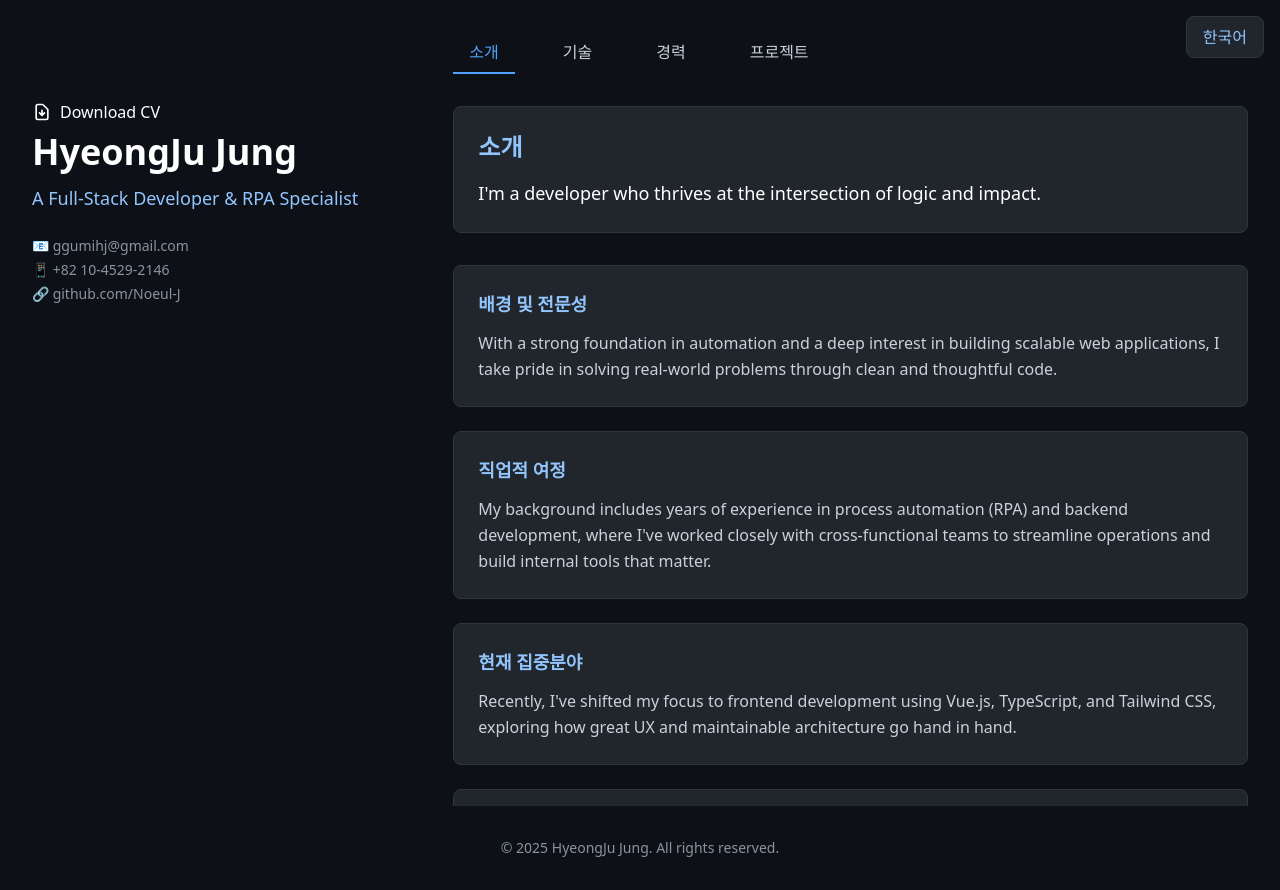
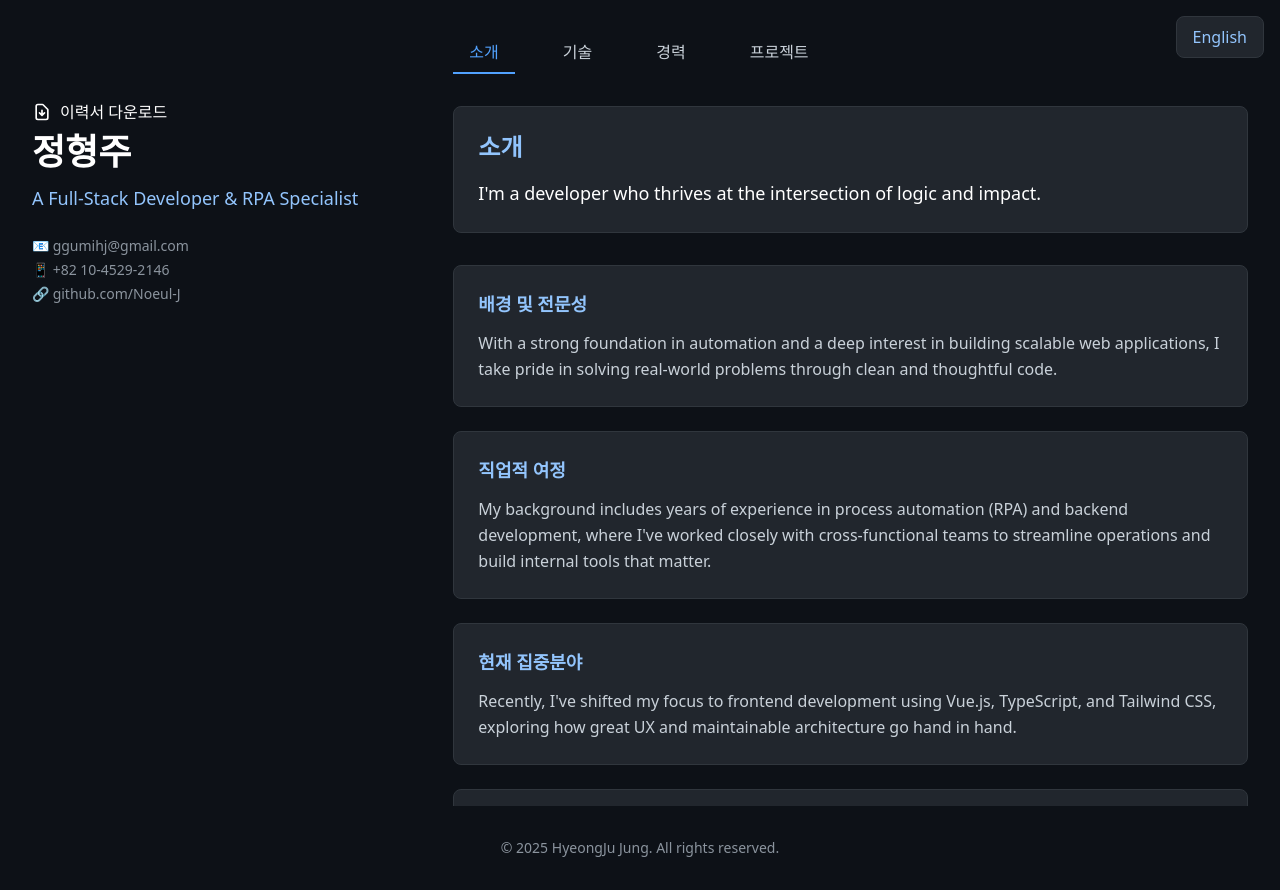
Before and after one commit to Noeul-J/portfolio, a Vue app in the folder frontend/: page /home in a window 1280 px wide. Built offline with nearby package versions, Linux system fonts and the light colour scheme.

Commit message:
leftside 다국어 지원

```diff
--- a/frontend/src/components/leftSide.vue
+++ b/frontend/src/components/leftSide.vue
@@ -1,4 +1,7 @@
 <script setup lang="ts">
+import { useI18n } from 'vue-i18n'
+
+const { t } = useI18n()
 
 </script>
 
@@ -8,11 +11,11 @@
       <svg class="w-5 h-5" fill="none" stroke="currentColor" viewBox="0 0 24 24">
         <path stroke-linecap="round" stroke-linejoin="round" stroke-width="2" d="M12 10v6m0 0l-3-3m3 3l3-3m2 8H7a2 2 0 01-2-2V5a2 2 0 012-2h5.586a1 1 0 01.707.293l5.414 5.414a1 1 0 01.293.707V19a2 2 0 01-2 2z"></path>
       </svg>
-      Download CV
+      {{ t('downloadCV') }}
     </button>
     <div class="text-left pt-2">
       <h1 class="text-3xl lg:text-4xl font-bold text-white mb-3">
-        HyeongJu Jung
+        {{ t('hjjung') }}
       </h1>
       <p class="text-lg text-[#93c5fd] mb-6">
         A Full-Stack Developer & RPA Specialist
--- a/frontend/src/locales/en.json
+++ b/frontend/src/locales/en.json
@@ -1,5 +1,7 @@
 {
-  "toggleLanguage": "English",
+  "toggleLanguage": "Korean",
+  "downloadCV": "Download CV",
+  "hjjung" : "HyeongJu Jung",
   "about": "About",
   "skills": "Skills",
   "experience": "Experience",
--- a/frontend/src/locales/ko.json
+++ b/frontend/src/locales/ko.json
@@ -1,5 +1,7 @@
 {
-  "toggleLanguage": "한국어",
+  "toggleLanguage": "English",
+  "downloadCV": "이력서 다운로드",
+  "hjjung": "정형주",
   "about": "소개",
   "skills": "기술",
   "experience": "경력",
```
